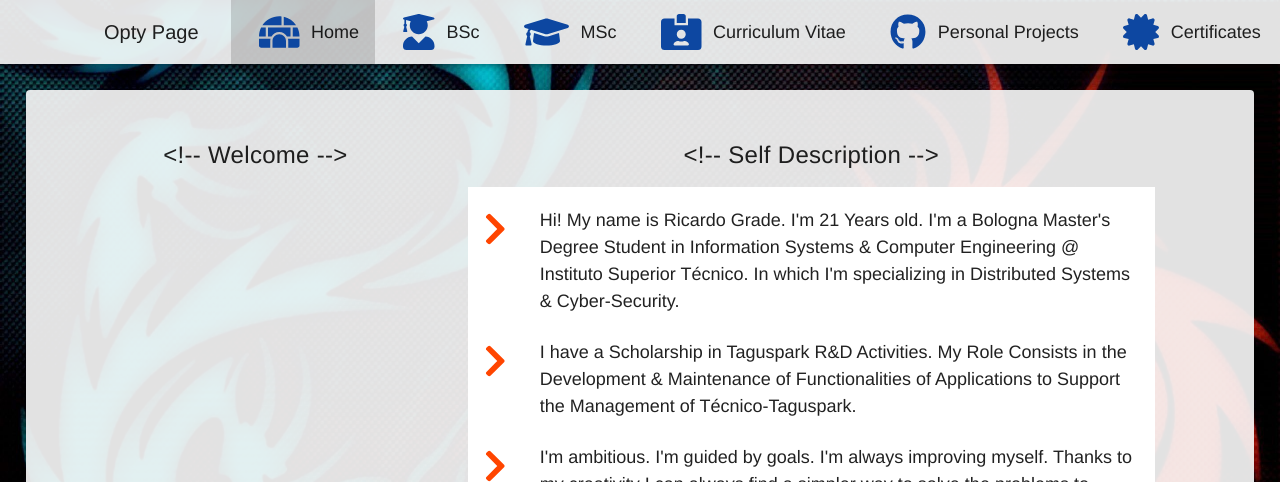
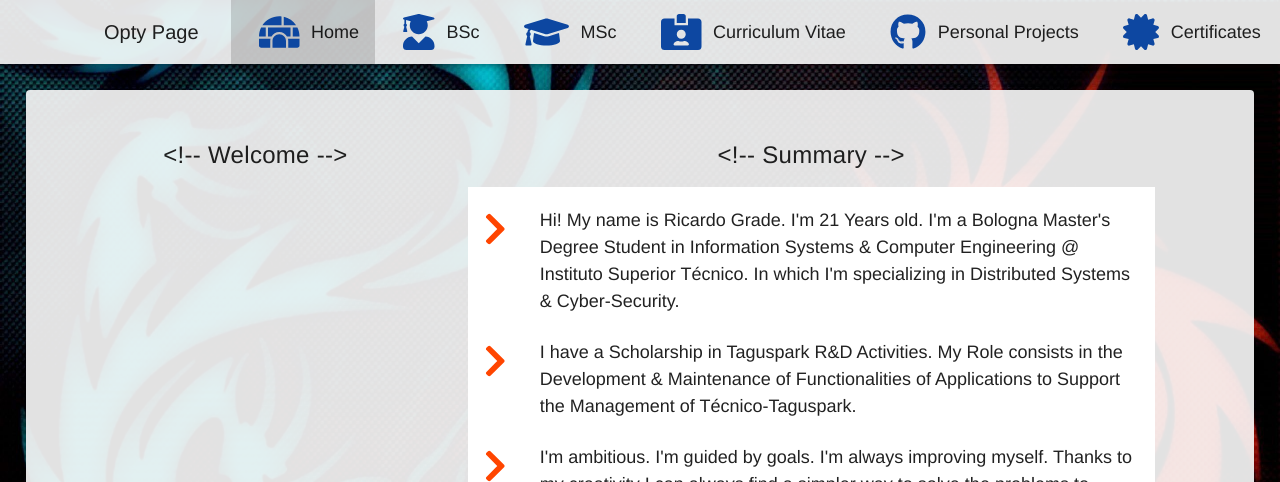
Before and after one commit to Opty1337/Opty-Page, a Vue app: page /#/ in a window 1280 px wide. Shown: the top 482 px of the page. Built offline with nearby package versions, Linux system fonts and the light colour scheme.

Commit message:
Summary & CV Refactor

```diff
--- a/src/views/Home.vue
+++ b/src/views/Home.vue
@@ -14,10 +14,7 @@
       </v-col>
       <v-col class="ma-2" cols="11" sm="7" md="7">
         <v-card class="transparent" flat>
-          <v-card-title
-            class="justify-center"
-            v-text="'<!-- Self Description -->'"
-          />
+          <v-card-title class="justify-center" v-text="'<!-- Summary -->'" />
           <v-list>
             <v-list-item v-for="desc in description" :key="desc">
               <v-list-item-icon>
@@ -43,7 +40,7 @@ import { Vue, Component } from "vue-property-decorator";
 export default class Home extends Vue {
   readonly description: string[] = [
     "Hi! My name is Ricardo Grade. I'm 21 Years old. I'm a Bologna Master's Degree Student in Information Systems & Computer Engineering @ Instituto Superior Técnico. In which I'm specializing in Distributed Systems & Cyber-Security.",
-    "I have a Scholarship in Taguspark R&D Activities. My Role Consists in the Development & Maintenance of Functionalities of Applications to Support the Management of Técnico-Taguspark.",
+    "I have a Scholarship in Taguspark R&D Activities. My Role consists in the Development & Maintenance of Functionalities of Applications to Support the Management of Técnico-Taguspark.",
     "I'm ambitious. I'm guided by goals. I'm always improving myself. Thanks to my creativity I can always find a simpler way to solve the problems to which I'm challenged.",
     "I love to program. I love to be challenged. I like to solve difficult problems, think of solutions that no one thought of or discover better's."
   ];
```
Also changed, not shown: 2 other files (tests, documents, lock files or other folders).
